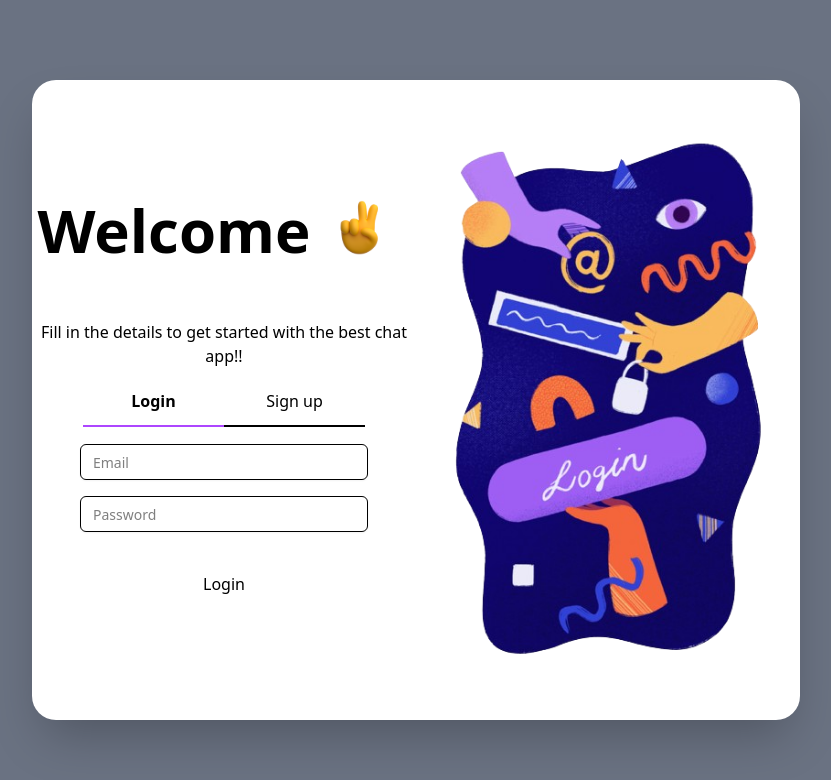
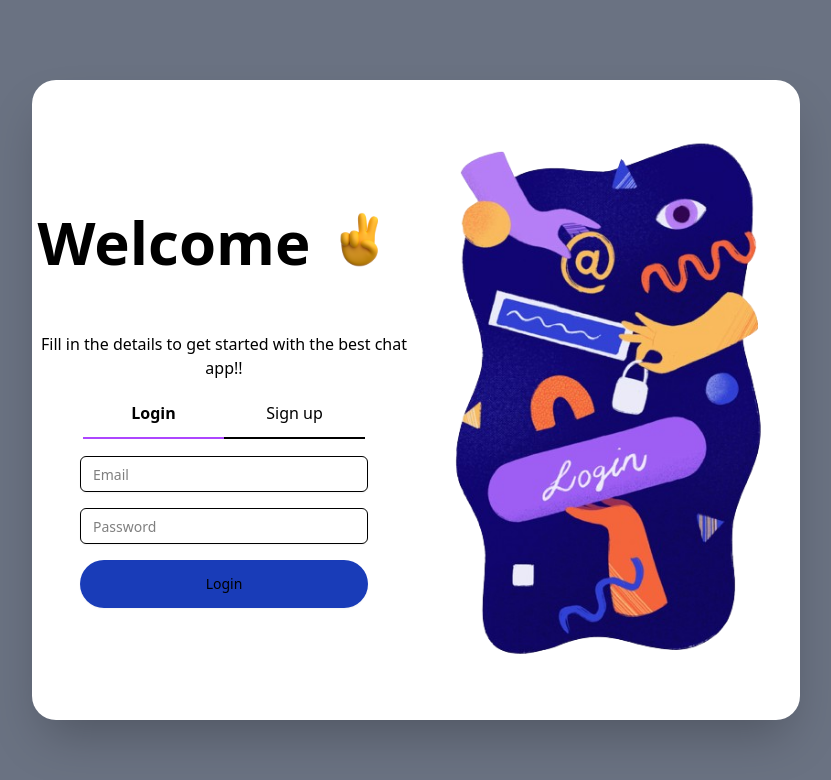
Before and after one commit to rukshaan/CHATBOT, a React (Vite) app in the folder clients/: page /auth in a window 1280 px wide. Shown: the top 780 px of the page, without its empty margins (224-1055 px from the left). Built offline with nearby package versions, Linux system fonts and the light colour scheme; no server answers.

Commit message:
#11_image issue fixed in profile

```diff
--- /dev/null
+++ b/clients/src/components/ui/button.jsx
@@ -0,0 +1,55 @@
+import * as React from "react"
+import { Slot } from "@radix-ui/react-slot"
+import { cva } from "class-variance-authority";
+
+import { cn } from "@/lib/utils"
+
+const buttonVariants = cva(
+  "inline-flex items-center justify-center gap-2 whitespace-nowrap rounded-md text-sm font-medium transition-all disabled:pointer-events-none disabled:opacity-50 [&_svg]:pointer-events-none [&_svg:not([class*='size-'])]:size-4 shrink-0 [&_svg]:shrink-0 outline-none focus-visible:border-ring focus-visible:ring-ring/50 focus-visible:ring-[3px] aria-invalid:ring-destructive/20 dark:aria-invalid:ring-destructive/40 aria-invalid:border-destructive",
+  {
+    variants: {
+      variant: {
+        default:
+          "bg-primary text-primary-foreground shadow-xs hover:bg-primary/90",
+        destructive:
+          "bg-destructive text-white shadow-xs hover:bg-destructive/90 focus-visible:ring-destructive/20 dark:focus-visible:ring-destructive/40 dark:bg-destructive/60",
+        outline:
+          "border bg-background shadow-xs hover:bg-accent hover:text-accent-foreground dark:bg-input/30 dark:border-input dark:hover:bg-input/50",
+        secondary:
+          "bg-secondary text-secondary-foreground shadow-xs hover:bg-secondary/80",
+        ghost:
+          "hover:bg-accent hover:text-accent-foreground dark:hover:bg-accent/50",
+        link: "text-primary underline-offset-4 hover:underline",
+      },
+      size: {
+        default: "h-9 px-4 py-2 has-[>svg]:px-3",
+        sm: "h-8 rounded-md gap-1.5 px-3 has-[>svg]:px-2.5",
+        lg: "h-10 rounded-md px-6 has-[>svg]:px-4",
+        icon: "size-9",
+      },
+    },
+    defaultVariants: {
+      variant: "default",
+      size: "default",
+    },
+  }
+)
+
+function Button({
+  className,
+  variant,
+  size,
+  asChild = false,
+  ...props
+}) {
+  const Comp = asChild ? Slot : "button"
+
+  return (
+    <Comp
+      data-slot="button"
+      className={cn(buttonVariants({ variant, size, className }))}
+      {...props} />
+  );
+}
+
+export { Button, buttonVariants }
--- a/clients/src/index.css
+++ b/clients/src/index.css
@@ -5,3 +5,7 @@
 @tailwind utilities;
 @custom-variant dark (&:is(.dark *));
 /* @custom-variant light (&:is(.light *)); */
+
+/* body{
+    background-color: rgb(130, 221, 130);
+} */
--- a/clients/src/pages/auth/index.jsx
+++ b/clients/src/pages/auth/index.jsx
@@ -5,7 +5,7 @@
 import { Input } from "../../components/ui/input";
 import { useNavigate } from 'react-router-dom';
 
-// import { Button } from "../../components/ui/button";
+import { Button } from "../../components/ui/button";
 import { toast } from 'sonner';
 
 import apiClient from '../../lib/utils/apiClient';
@@ -116,7 +116,7 @@
                 <form className="flex flex-col gap-4">
                   <Input type="email" placeholder="Email" value={email} onChange={(e) => setEmail(e.target.value)} className="w-full"/>
                   <Input type="password" placeholder="Password" value={password} onChange={(e) => setPassword(e.target.value)} className="w-full"/>
-                  <button className='rounded-full p-6' onClick={(e) => {e.preventDefault(); handleLogin()}}>Login</button>
+                  <Button className='rounded-full p-6 bg-blue-800 text-black' onClick={(e) => {e.preventDefault(); handleLogin()}}>Login</Button>
                 </form>
               </TabsContent>
 
@@ -126,7 +126,7 @@
                   <Input type="password" placeholder="Password" value={password} onChange={(e) => setPassword(e.target.value)} className="w-full"/>
                   <Input type="password" placeholder="Confirm Password" value={confirmPassword} onChange={(e) => setConfirmPassword(e.target.value)} className="w-full"/>
 
-                  <button className='rounded-full p-6 bg-blue-800 text-black' onClick={(e) => {e.preventDefault(); handleSignup()}} >SignUp</button>
+                  <Button className='rounded-full p-6 bg-blue-800 text-black' onClick={(e) => {e.preventDefault(); handleSignup()}} >SignUp</Button>
 
                 </form>
               </TabsContent>
--- a/clients/src/pages/profile/index.jsx
+++ b/clients/src/pages/profile/index.jsx
@@ -10,8 +10,8 @@
 import { REMOVE_IMAGE_PROFILE_ROUTE, UPDATE_PROFILE_ROUTE } from "../../lib/utils/constants.js";
 import { ADD_IMAGE_PROFILE_ROUTE } from "../../lib/utils/constants.js";
 import { HOST } from "../../lib/utils/constants.js";
-
-
+import { Button } from "../../components/ui/button";
+import { Input } from "../../components/ui/input.jsx";
 const Profile = () => {
   const navigate = useNavigate();
   const { userInfo, setUserInfo } = useAppStore();
@@ -31,7 +31,7 @@
       setImage(userInfo.image ? `${HOST}/${userInfo.image}` : "");
     }
 
-  }, [userInfo,image]);
+  }, [userInfo]);
 
   const validateProfile = () => {
     if (!firstName.length) {
@@ -121,7 +121,7 @@
   }
 }
   return (
-    <div className="bg-[#2222be24] h-[100vh] flex items-center justify-center flex-col gap-10">
+    <div className="h-[100vh] w-[100vw] flex items-center justify-center bg-gray-500">
       <div className="flex flex-col gap-10 w-full md:w-[40vw]">
         <IoArrowBack
           className="text-4xl lg:text-6xl text-white/90 cursor-pointer"
@@ -164,17 +164,17 @@
                 )}
               </div>
             )}
-            <input type='file' ref={fileInputRef} className="hidden" onChange={handleImageChange} name='profile-image' accept=".png , .jpg , .jpeg , .svg , .webp"/>
+            <Input type='file' ref={fileInputRef} className="hidden" onChange={handleImageChange} name='profile-image' accept=".png , .jpg , .jpeg , .svg , .webp"/>
           </div>
           <div className='flex min-w-32 md:min-w-64 flex-col gap-5 text-white item-center justify-center'>
             <div className="w-full">
-              <input placeholder="Email"disabled type='email'value={userInfo.email}  className="rounded-lg p-6 bg-[#2c2e3b] border-none" />
+              <Input placeholder="Email"disabled type='email'value={userInfo.email}  className="rounded-lg p-6 bg-[#2c2e3b] border-none" />
             </div>
             <div className="w-full">
-              <input placeholder="First Name" onChange={(e) => setFirstName(e.target.value)} type='text' value={firstName}  className="rounded-lg p-6 bg-[#2c2e3b] border-none" />
+              <Input placeholder="First Name" onChange={(e) => setFirstName(e.target.value)} type='text' value={firstName}  className="rounded-lg p-6 bg-[#2c2e3b] border-none" />
             </div>
             <div className="w-full">
-              <input placeholder="last Name" onChange={(e) => setLastName(e.target.value)} type='text' value={lastName}  className="rounded-lg p-6 bg-[#2c2e3b] border-none" />
+              <Input placeholder="last Name" onChange={(e) => setLastName(e.target.value)} type='text' value={lastName}  className="rounded-lg p-6 bg-[#2c2e3b] border-none" />
             </div>
             <div className='w-full flex gap-5'>
               {
@@ -191,7 +191,7 @@
           </div>
         </div>
         <div className='w-full'>
-          <button className='h-14 w-100 flex items-center justify-center text-white bg-purple-700 hover:bg-purple-600 transition-all duration-300' onClick={saveChanges}>Save Changes</button>
+          <Button className='h-14 w-100 flex items-center justify-center text-white bg-purple-700 hover:bg-purple-600 transition-all duration-300' onClick={saveChanges}>Save Changes</Button>
         </div>
       </div>
     </div>
```
Also changed, not shown: 3 other files (tests, documents, lock files or other folders).
